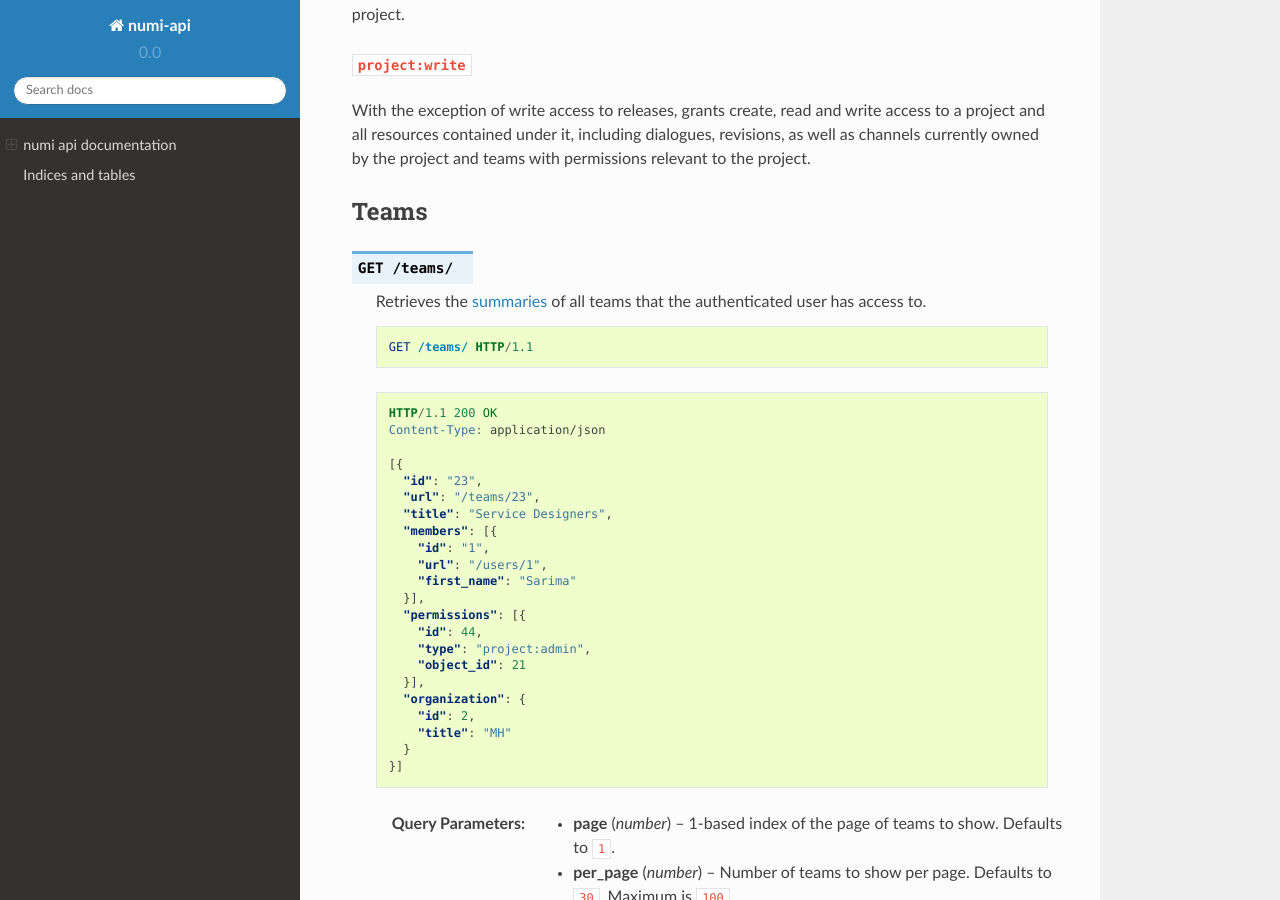
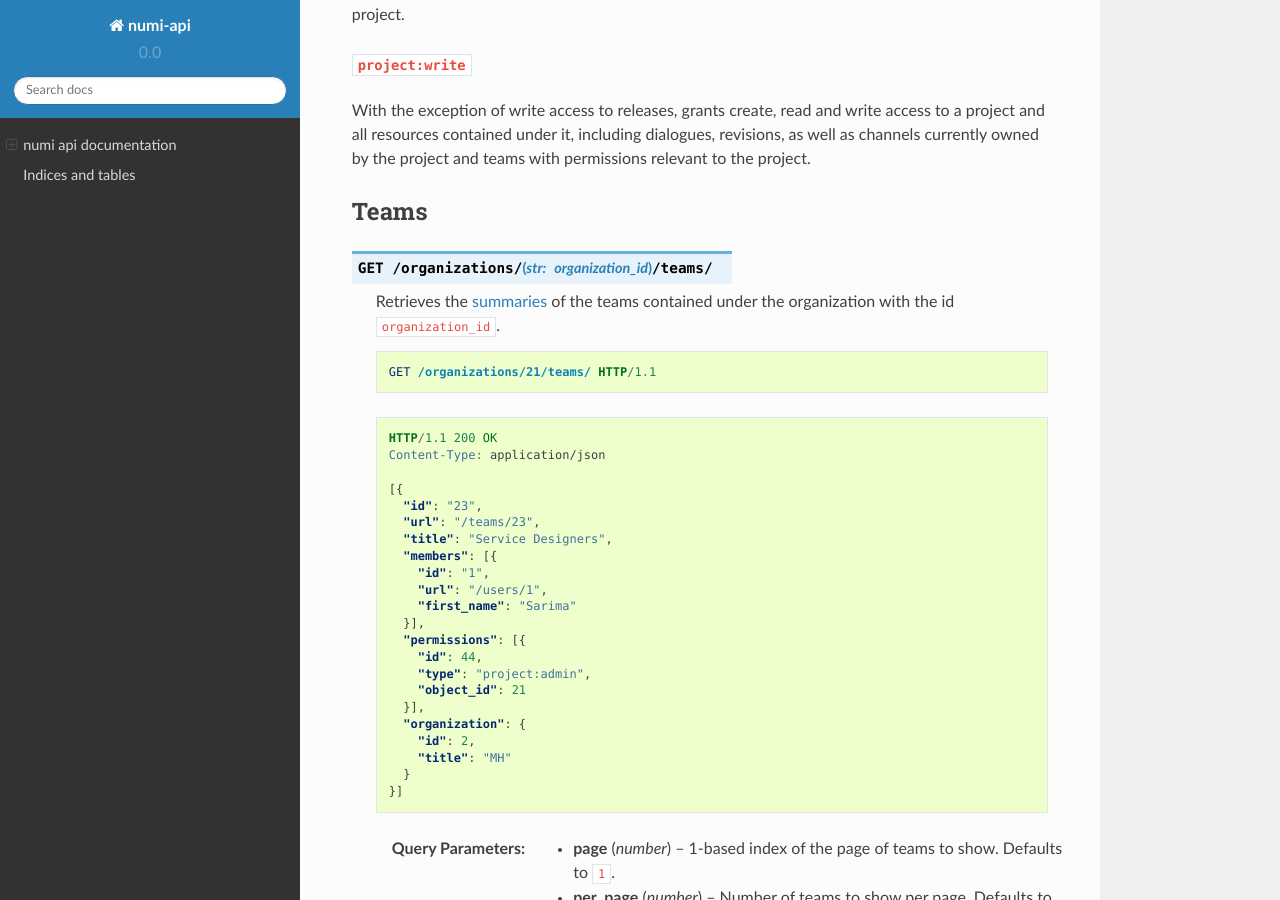
Before and after one commit to praekelt/numi-api, a Sphinx documentation site: the page built from docs/index.rst, in a window 1280 px wide and 900 px high, scrolled down 5984 px. Built offline with Sphinx 7.4.7 and the Read the Docs theme 2.0.0, drawn with Linux system fonts in a browser that asks for light colours.

Commit message:
Update team routes and their docs

```diff
--- a/docs/index.rst
+++ b/docs/index.rst
@@ -330,14 +330,14 @@ With the exception of write access to releases, grants create, read and write ac
 Teams
 -----
 
-.. http:get:: /teams/
-
-  Retrieves the :ref:`summaries <data-team-summary>` of all teams that the
-  authenticated user has access to.
-
-  .. sourcecode:: http
-
-     GET /teams/ HTTP/1.1
+.. http:get:: /organizations/(str:organization_id)/teams/
+
+  Retrieves the :ref:`summaries <data-team-summary>` of the teams contained
+  under the organization with the id ``organization_id``.
+
+  .. sourcecode:: http
+
+     GET /organizations/21/teams/ HTTP/1.1
 
   .. sourcecode:: http
 
```
Also changed, not shown: 1 other file.
